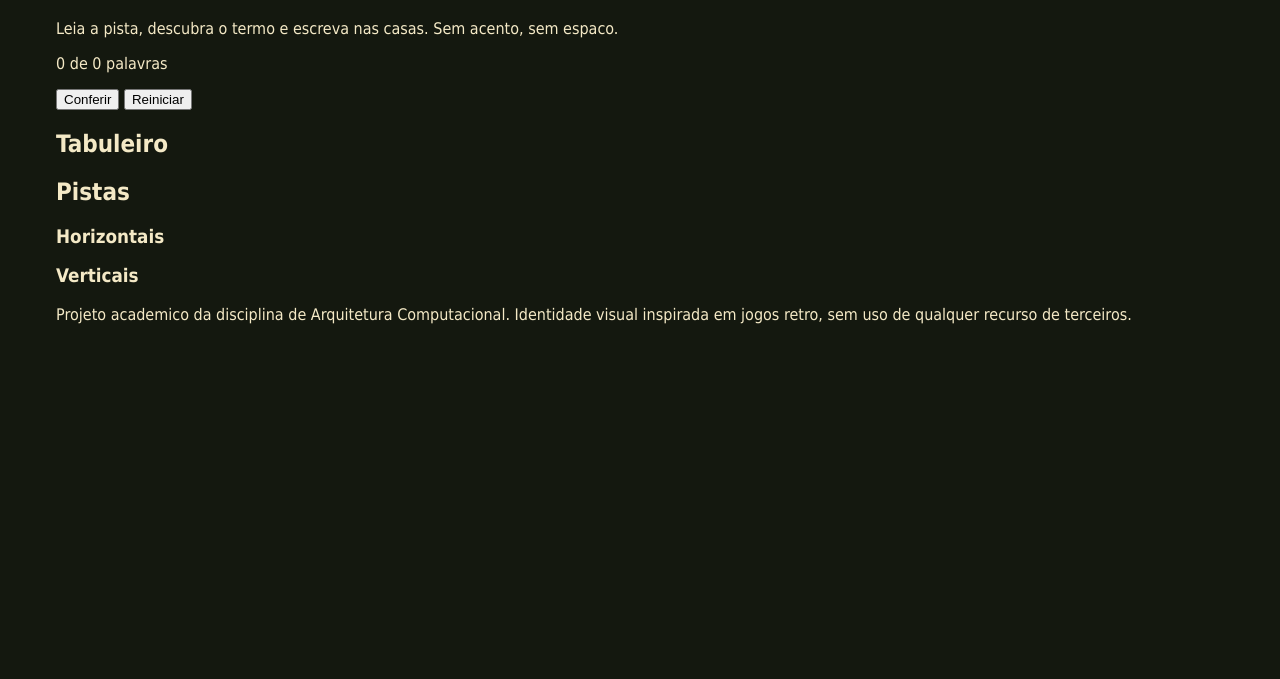
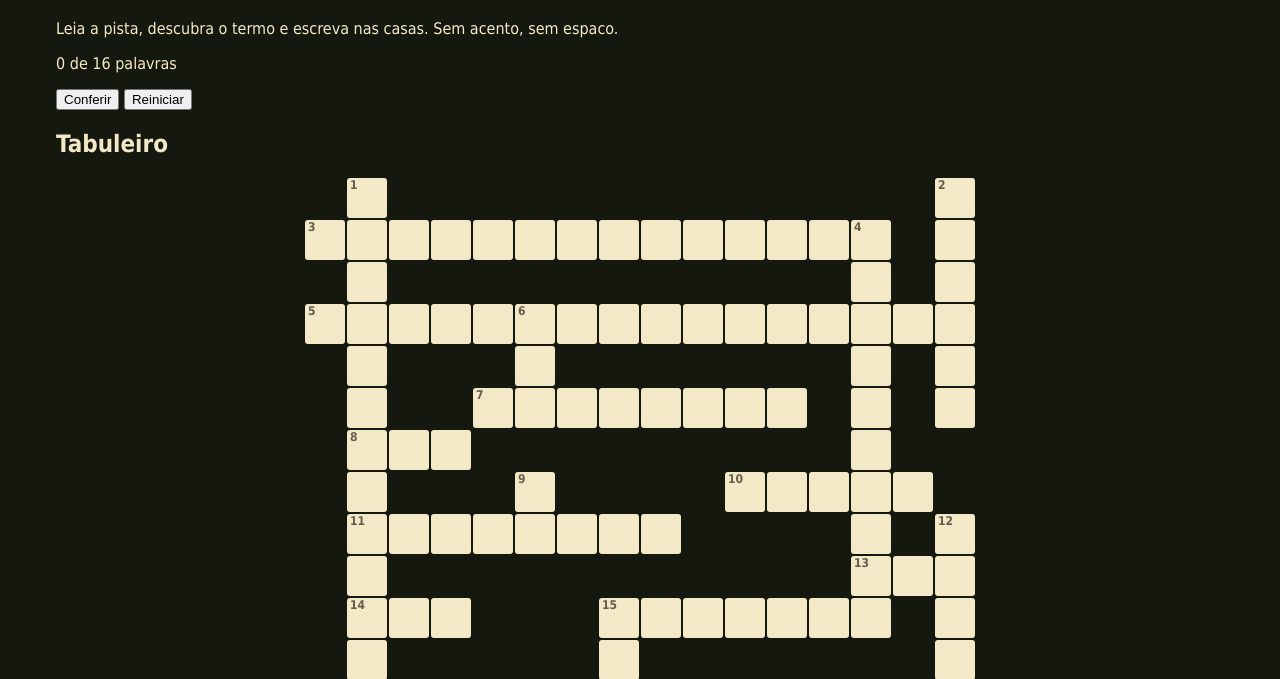
Before and after one commit to HeitorAlmeida1/arqcomp-cruzadinha, a plain HTML site: page index.html in a window 1280 px wide. Shown: the part 121-800 px from the top of the page. Drawn offline with Linux system fonts and the light colour scheme.

Commit message:
feat: adiciona tabuleiro com 16 palavras cruzadas
Co-Authored-By: Claude Opus 5 <noreply@anthropic.com>

```diff
--- a/script.js
+++ b/script.js
@@ -3,6 +3,7 @@
  *
  * Bloco 1 - Dados
  * Bloco 2 - Montagem do modelo a partir dos dados
+ * Bloco 3 - Render do tabuleiro
  */
 
 'use strict';
@@ -190,3 +191,94 @@ function construirModelo(dados) {
 }
 
 const MODELO = construirModelo(PALAVRAS);
+
+/* ------------------------------------------------------------------ *
+ * Bloco 3 - Render do tabuleiro
+ *
+ * A grade e escrita inteiramente por JavaScript a partir do MODELO.
+ * Casas jogaveis recebem um <input> de uma letra; as demais sao
+ * casas bloqueadas, apenas decorativas.
+ * ------------------------------------------------------------------ */
+
+const elementos = {
+  tabuleiro: document.getElementById('tabuleiro'),
+  placarNumero: document.getElementById('placar-numero'),
+  placarTotal: document.getElementById('placar-total'),
+};
+
+/** Guarda o <input> de cada casa jogavel, indexado por "linha,coluna". */
+const entradas = new Map();
+
+function criarCasaBloqueada() {
+  const casa = document.createElement('div');
+  casa.className = 'casa casa--bloqueada';
+  casa.setAttribute('role', 'presentation');
+  return casa;
+}
+
+function criarCasaJogavel(celula) {
+  const casa = document.createElement('div');
+  casa.className = 'casa';
+  casa.setAttribute('role', 'gridcell');
+
+  if (celula.numero !== undefined) {
+    const numero = document.createElement('span');
+    numero.className = 'casa__numero';
+    numero.textContent = celula.numero;
+    numero.setAttribute('aria-hidden', 'true');
+    casa.append(numero);
+  }
+
+  const entrada = document.createElement('input');
+  entrada.className = 'casa__entrada';
+  entrada.type = 'text';
+  entrada.maxLength = 1;
+  entrada.inputMode = 'text';
+  entrada.autocomplete = 'off';
+  entrada.autocapitalize = 'characters';
+  entrada.spellcheck = false;
+  entrada.dataset.linha = celula.linha;
+  entrada.dataset.coluna = celula.coluna;
+  entrada.setAttribute('aria-label', descreverCasa(celula));
+
+  casa.append(entrada);
+  entradas.set(celula.chave, entrada);
+  return casa;
+}
+
+/** Rotulo acessivel: lista as palavras as quais a casa pertence. */
+function descreverCasa(celula) {
+  const partes = celula.palavras.map(({ id, indice }) => {
+    const palavra = MODELO.palavras.find((p) => p.id === id);
+    const sentido = palavra.direcao === 'H' ? 'horizontal' : 'vertical';
+    return `letra ${indice + 1} da pista ${palavra.numero} ${sentido}`;
+  });
+  return partes.join(', ');
+}
+
+function renderizarTabuleiro() {
+  const fragmento = document.createDocumentFragment();
+
+  for (let linha = 0; linha < MODELO.linhas; linha++) {
+    const faixa = document.createElement('div');
+    faixa.className = 'tabuleiro__linha';
+    faixa.setAttribute('role', 'row');
+
+    for (let coluna = 0; coluna < MODELO.colunas; coluna++) {
+      const celula = MODELO.celulas.get(`${linha},${coluna}`);
+      faixa.append(celula ? criarCasaJogavel(celula) : criarCasaBloqueada());
+    }
+    fragmento.append(faixa);
+  }
+
+  elementos.tabuleiro.style.setProperty('--colunas', MODELO.colunas);
+  elementos.tabuleiro.replaceChildren(fragmento);
+}
+
+function iniciar() {
+  elementos.placarTotal.textContent = MODELO.palavras.length;
+  elementos.placarNumero.textContent = '0';
+  renderizarTabuleiro();
+}
+
+iniciar();
--- a/style.css
+++ b/style.css
@@ -44,3 +44,72 @@ body {
   margin: 0 auto;
   padding: 24px 16px 48px;
 }
+
+/* ------------------------------------------------------------------ *
+ * Tabuleiro
+ * As linhas usam `display: contents` para que a grade controle o
+ * alinhamento de todas as casas, mantendo role="row" para leitores.
+ * ------------------------------------------------------------------ */
+
+.tabuleiro-area {
+  overflow-x: auto;
+  padding-bottom: 4px;
+}
+
+.tabuleiro {
+  --casa: clamp(26px, 4.4vw, 40px);
+
+  display: grid;
+  grid-template-columns: repeat(var(--colunas, 16), var(--casa));
+  gap: 2px;
+  width: max-content;
+  margin: 0 auto;
+}
+
+.tabuleiro__linha {
+  display: contents;
+}
+
+.casa {
+  position: relative;
+  aspect-ratio: 1;
+  background: var(--pergaminho);
+  border-radius: 3px;
+}
+
+.casa--bloqueada {
+  background: transparent;
+}
+
+.casa__numero {
+  position: absolute;
+  top: 1px;
+  left: 3px;
+  font-size: calc(var(--casa) * 0.3);
+  font-weight: 700;
+  line-height: 1;
+  color: var(--tinta);
+  opacity: 0.65;
+  pointer-events: none;
+}
+
+.casa__entrada {
+  width: 100%;
+  height: 100%;
+  padding: 0;
+  border: none;
+  border-radius: 3px;
+  background: transparent;
+  color: var(--tinta);
+  font-family: inherit;
+  font-size: calc(var(--casa) * 0.55);
+  font-weight: 700;
+  text-align: center;
+  text-transform: uppercase;
+  caret-color: transparent;
+}
+
+.casa__entrada:focus {
+  outline: 2px solid var(--ouro);
+  outline-offset: -2px;
+}
```
